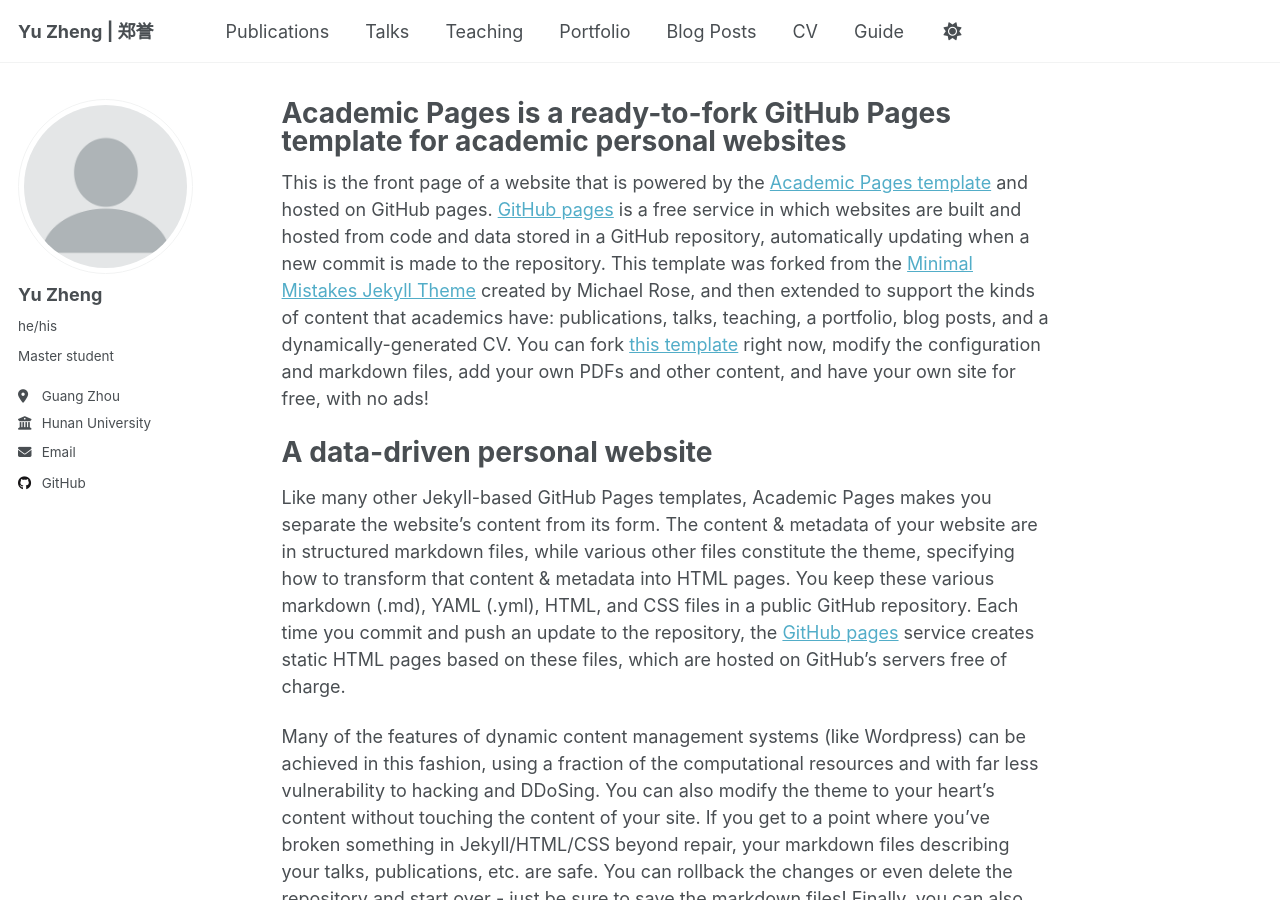
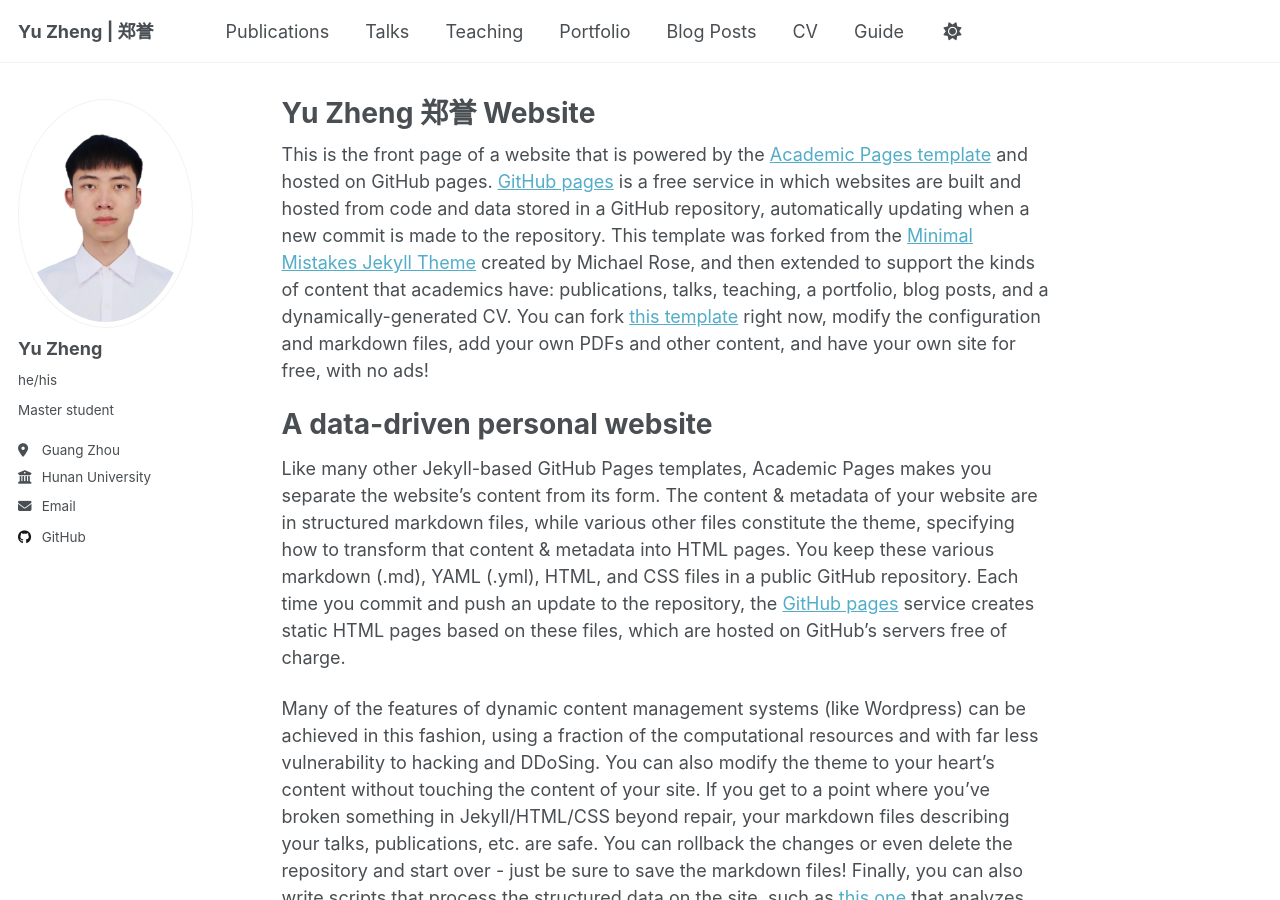
Before and after one commit to FaterYU/FaterYU.github.io, a Jekyll site: the page built from _pages/about.md, in a window 1280 px wide and 900 px high. Built offline with Jekyll 4.4.1, drawn with Linux system fonts in a browser that asks for light colours; part of the change alters nothing that is shown.

Commit message:
Update profile

```diff
--- a/_config.yml
+++ b/_config.yml
@@ -22,7 +22,7 @@ repository               : "fateryu/fateryu.github.io"
 #               Additional customization can be done by editing /_includes/author-profile.html
 author:
   # Biographic information
-  avatar           : "profile.png"
+  avatar           : "profile-zhengyu.jpg"
   name             : "Yu Zheng"
   pronouns         : "he/his" # example: "she/her"
   bio              : "Master student"
--- a/_pages/about.md
+++ b/_pages/about.md
@@ -1,6 +1,6 @@
 ---
 permalink: /
-title: "Academic Pages is a ready-to-fork GitHub Pages template for academic personal websites"
+title: "Yu Zheng 郑誉 Website"
 author_profile: true
 redirect_from:
   - /about/
@@ -18,11 +18,11 @@ Many of the features of dynamic content management systems (like Wordpress) can
 Getting started
 ======
 1. Register a GitHub account if you don't have one and confirm your e-mail (required!)
-1. Fork [this template](https://github.com/academicpages/academicpages.github.io) by clicking the "Use this template" button in the top right.
-1. Go to the repository's settings (rightmost item in the tabs that start with "Code", should be below "Unwatch"). Rename the repository "[your GitHub username].github.io", which will also be your website's URL.
-1. Set site-wide configuration and create content & metadata (see below -- also see [this set of diffs](http://archive.is/3TPas) showing what files were changed to set up [an example site](https://getorg-testacct.github.io) for a user with the username "getorg-testacct")
-1. Upload any files (like PDFs, .zip files, etc.) to the files/ directory. They will appear at https://[your GitHub username].github.io/files/example.pdf.
-1. Check status by going to the repository settings, in the "GitHub pages" section
+2. Fork [this template](https://github.com/academicpages/academicpages.github.io) by clicking the "Use this template" button in the top right.
+3. Go to the repository's settings (rightmost item in the tabs that start with "Code", should be below "Unwatch"). Rename the repository "[your GitHub username].github.io", which will also be your website's URL.
+4. Set site-wide configuration and create content & metadata (see below -- also see [this set of diffs](http://archive.is/3TPas) showing what files were changed to set up [an example site](https://getorg-testacct.github.io) for a user with the username "getorg-testacct")
+5. Upload any files (like PDFs, .zip files, etc.) to the files/ directory. They will appear at https://[your GitHub username].github.io/files/example.pdf.
+6. Check status by going to the repository settings, in the "GitHub pages" section
 
 Site-wide configuration
 ------
```
Also changed, not shown: images/profile-zhengyu.jpg (added).
